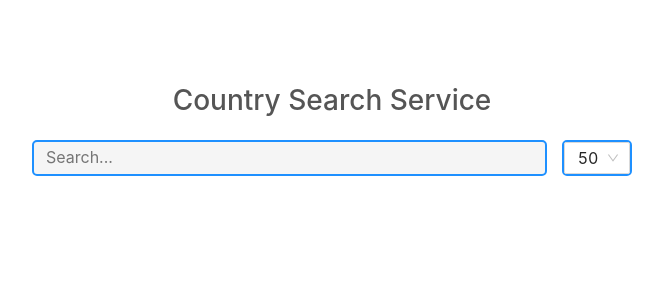
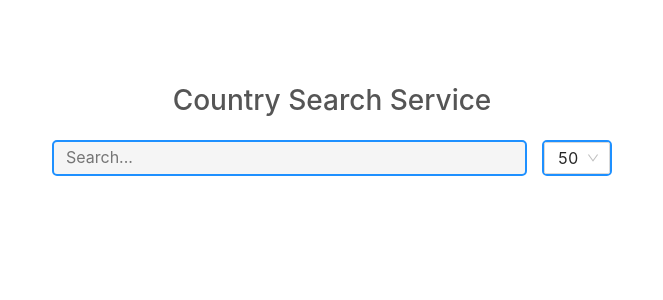
Before and after one commit to boyarkinev/country-searcher, a React (Create React App) app: page / in a window 1280 px wide. Shown: the top 300 px of the page, without its empty margins (308-971 px from the left). Built offline with nearby package versions, Linux system fonts and the light colour scheme.

Commit message:
README updated. Create Search component

```diff
--- a/package.json
+++ b/package.json
@@ -10,6 +10,7 @@
     "antd": "^4.6.6",
     "react": "^16.13.1",
     "react-dom": "^16.13.1",
+    "react-hook-form": "^6.8.6",
     "react-loader-spinner": "^3.1.14",
     "react-scripts": "3.4.3",
     "react-spinners": "^0.9.0"
--- a/src/App.css
+++ b/src/App.css
@@ -5,65 +5,9 @@
   justify-content: center;
   margin: 0 auto;
   max-width: 600px;
+  padding: 0 20px;
 }
 
 .App-link {
   color: #61dafb;
 }
-
-.list {
-  list-style-type: none;
-  text-align: left;
-  padding: 0;
-  grid-area: list;
-}
-
-.title {
-  margin: 10vh 0 20px;
-  font-size: 28px;
-  line-height: 40px;
-  color: #555;
-}
-
-.field {
-  display: grid;
-  grid-template-columns: auto 70px;
-  grid-template-areas:
-  'search quantity'
-  'spinner spinner'
-  'list list';
-  grid-area: search;
-  column-gap: 15px;
-  row-gap: 15px;
-  box-sizing: border-box;
-  font-size: 16px;
-  margin: 0;
-}
-
-.input {
-  grid-area: search;
-  border-radius: 5px;
-  box-sizing: border-box;
-  padding: 0 12px;
-  background-color: whitesmoke;
-  font-size: 16px;
-  margin: 0;
-  border: 2px solid dodgerblue;
-}
-
-.select {
-  grid-area: quantity;
-  min-height: 50px;
-  border: 2px solid dodgerblue;
-  border-radius: 5px;
-  box-sizing: border-box;
-  padding: 12px;
-  font-size: 16px;
-  line-height: 22px;
-  font-weight: normal;
-  margin: 0;
-}
-
-.spinner{
-  grid-area: spinner;
-}
--- a/src/App.js
+++ b/src/App.js
@@ -1,51 +1,12 @@
-import React, { useState } from 'react';
+import React from 'react';
 import './App.css';
-import CountryList from './components/countryList/CountryList';
-import CountriesApi from './components/modules/CountriesApi';
-import DropdownList from './components/DropdownList/DropdownList';
-
-const countriesApi = new CountriesApi();
+import CountrySearch from './components/CountrySearch/CountrySearch';
 
 const App = () => {
-  const [input, setInput] = useState('');
-  const [countriesData, setCountriesData] = useState([]);
-  // const [dropdown, setDropdownList] = useState();
-
-  const handleChange = (e) => {
-    e.preventDefault();
-    setInput(e.target.value);
-    if (!e.target.value) {
-      setCountriesData([]);
-    } else {
-      countriesApi.getCountries(e.target.value).then((res) => {
-        setCountriesData(res);
-      });
-    }
-  };
-
-  const countriesList = countriesData.map((country, i) => (
-    <CountryList
-      name={country.name}
-      capital={country.capital}
-      flag={country.flag}
-      key={i}
-    />
-  ));
 
   return (
     <div className='App'>
-      <h1 className='title'>Country Search Service</h1>
-      <div className='field'>
-        <input
-          type='text'
-          placeholder='Search...'
-          onChange={handleChange}
-          value={input}
-          className='input'
-        />
-        <DropdownList />
-        <ul className='list'>{countriesList}</ul>
-      </div>
+      <CountrySearch />
     </div>
   );
 };
--- /dev/null
+++ b/src/components/CountrySearch/CountrySearch.jsx
@@ -0,0 +1,52 @@
+import React, { useState } from 'react';
+import CountriesApi from './../modules/CountriesApi';
+import CountryList from './СountryList/CountryList';
+import DropdownList from './DropdownList/DropdownList';
+import classes from './CountrySearch.module.css';
+
+const CountrySearch = () => {
+  const countriesApi = new CountriesApi();
+
+  const [input, setInput] = useState('');
+  const [countriesData, setCountriesData] = useState([]);
+
+  const handleChange = (e) => {
+    e.preventDefault();
+    setInput(e.target.value);
+    if (!e.target.value) {
+      setCountriesData([]);
+    } else {
+      countriesApi.getCountries(e.target.value).then((res) => {
+        setCountriesData(res);
+      });
+    }
+  };
+
+  const countriesList = countriesData.map((country, i) => (
+    <CountryList
+      name={country.name}
+      capital={country.capital}
+      flag={country.flag}
+      key={i}
+    />
+  ));
+
+  return (
+    <div>
+      <h1 className={classes.title}>Country Search Service</h1>
+      <form className={classes.form}>
+        <input
+          type='text'
+          placeholder='Search...'
+          onChange={handleChange}
+          value={input}
+          className={classes.input}
+        />
+        <DropdownList />
+      </form>
+        <ul className={classes.list}>{countriesList}</ul>
+    </div>
+  );
+};
+
+export default CountrySearch;
--- /dev/null
+++ b/src/components/CountrySearch/CountrySearch.module.css
@@ -0,0 +1,45 @@
+.title {
+  margin: 10vh 0 20px;
+  font-size: 28px;
+  line-height: 40px;
+  color: #555;
+}
+
+@media (max-width: 400px) {
+  .title {
+    font-size: 24px;
+  }
+}
+
+.form {
+  display: grid;
+  grid-template-columns: auto 70px;
+  grid-template-areas:
+  'search quantity'
+  'spinner spinner'
+  'list list';
+  grid-area: search;
+  column-gap: 15px;
+  row-gap: 15px;
+  box-sizing: border-box;
+  font-size: 16px;
+  margin: 0;
+}
+
+.input {
+  grid-area: search;
+  border-radius: 5px;
+  box-sizing: border-box;
+  padding: 0 12px;
+  background-color: whitesmoke;
+  font-size: 16px;
+  margin: 0;
+  border: 2px solid dodgerblue;
+}
+
+.list {
+  list-style-type: none;
+  text-align: left;
+  padding: 0;
+  grid-area: list;
+}
```
Also changed, not shown: src/components/CountrySearch/DropdownList/DropdownList.jsx (renamed from src/components/DropdownList/DropdownList.jsx), src/components/CountrySearch/DropdownList/DropdownList.module.css (renamed from src/components/DropdownList/DropdownList.module.css), src/components/CountrySearch/СountryList/CountryList.jsx (renamed from src/components/countryList/CountryList.jsx), src/components/CountrySearch/СountryList/CountryList.module.css (renamed from src/components/countryList/CountryList.module.css), 2 other files (tests, documents, lock files or other folders).
